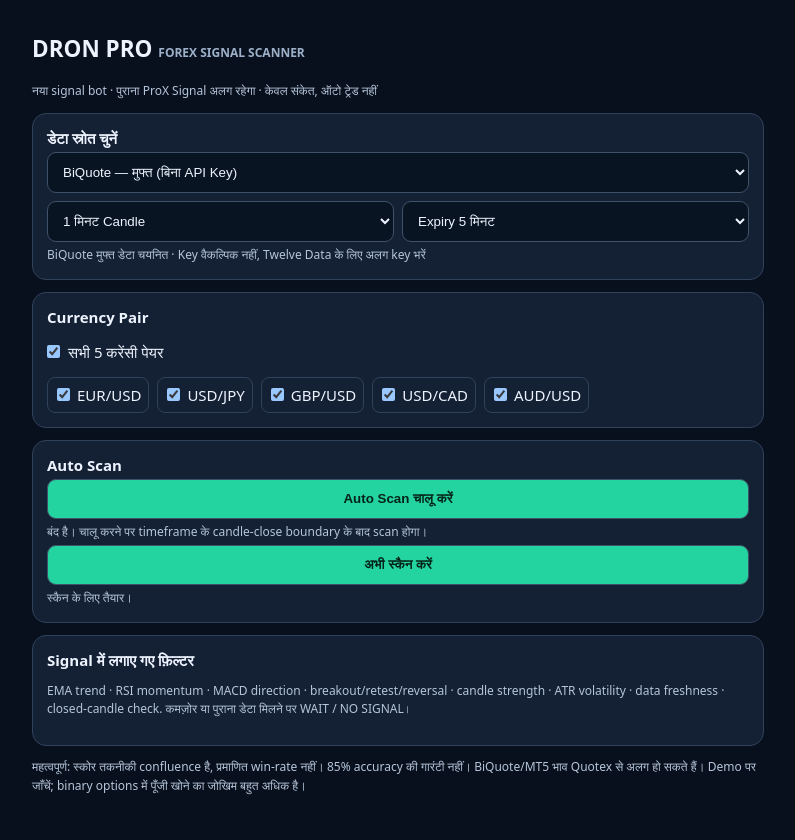
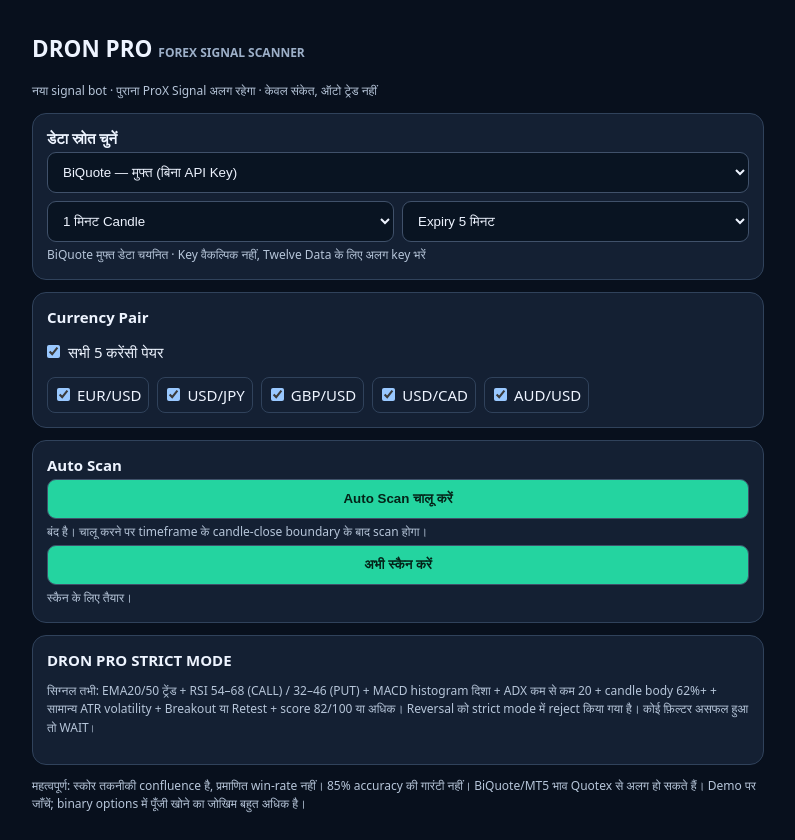
Before and after one commit to Vqr801/forex-pro-new, a plain HTML site: page index.html in a window 1280 px wide. Shown: the whole page, without its empty margins (242-1037 px from the left). Drawn offline with Linux system fonts and the light colour scheme.

Commit message:
Document DRON PRO strict signal criteria in app interface

```diff
--- a/index.html
+++ b/index.html
@@ -7,7 +7,7 @@
 <div class="row"><select id="tf"><option value="1">1 मिनट Candle</option><option value="5">5 मिनट Candle</option></select><select id="exp"><option value="1">Expiry 1 मिनट</option><option value="2">Expiry 2 मिनट</option><option value="3">Expiry 3 मिनट</option><option value="5" selected>Expiry 5 मिनट</option></select></div><div id="diag" class="info">डेटा स्रोत शुरू हो रहा है…</div></section>
 <section class="box"><b>Currency Pair</b><p class="inline"><input id="all" type="checkbox" checked><label for="all">सभी 5 करेंसी पेयर</label></p><div class="pairs" id="pairs"><label><input type="checkbox" value="EUR/USD" checked>EUR/USD</label><label><input type="checkbox" value="USD/JPY" checked>USD/JPY</label><label><input type="checkbox" value="GBP/USD" checked>GBP/USD</label><label><input type="checkbox" value="USD/CAD" checked>USD/CAD</label><label><input type="checkbox" value="AUD/USD" checked>AUD/USD</label></div></section>
 <section class="box"><b>Auto Scan</b><button id="auto">Auto Scan चालू करें</button><div id="ast" class="info">बंद है। चालू करने पर timeframe के candle-close boundary के बाद scan होगा।</div><button id="scan">अभी स्कैन करें</button><div id="status" class="info">स्कैन के लिए तैयार।</div><div id="out" class="grid"></div></section>
-<section class="box"><b>Signal में लगाए गए फ़िल्टर</b><p class="info">EMA trend · RSI momentum · MACD direction · breakout/retest/reversal · candle strength · ATR volatility · data freshness · closed-candle check. कमज़ोर या पुराना डेटा मिलने पर WAIT / NO SIGNAL।</p></section>
+<section class="box"><b>DRON PRO STRICT MODE</b><p class="info">सिग्नल तभी: EMA20/50 ट्रेंड + RSI 54–68 (CALL) / 32–46 (PUT) + MACD histogram दिशा + ADX कम से कम 20 + candle body 62%+ + सामान्य ATR volatility + Breakout या Retest + score 82/100 या अधिक। Reversal को strict mode में reject किया गया है। कोई फ़िल्टर असफल हुआ तो WAIT।</p></section>
 <p class="info">महत्वपूर्ण: स्कोर तकनीकी confluence है, प्रमाणित win-rate नहीं। 85% accuracy की गारंटी नहीं। BiQuote/MT5 भाव Quotex से अलग हो सकते हैं। Demo पर जाँचें; binary options में पूँजी खोने का जोखिम बहुत अधिक है।</p></main>
 <script>
 const $=id=>document.getElementById(id),PAIRS=['EUR/USD','USD/JPY','GBP/USD','USD/CAD','AUD/USD'],SYMBOLS={'EUR/USD':'EURUSD','USD/JPY':'USDJPY','GBP/USD':'GBPUSD','USD/CAD':'USDCAD','AUD/USD':'AUDUSD'};
```
